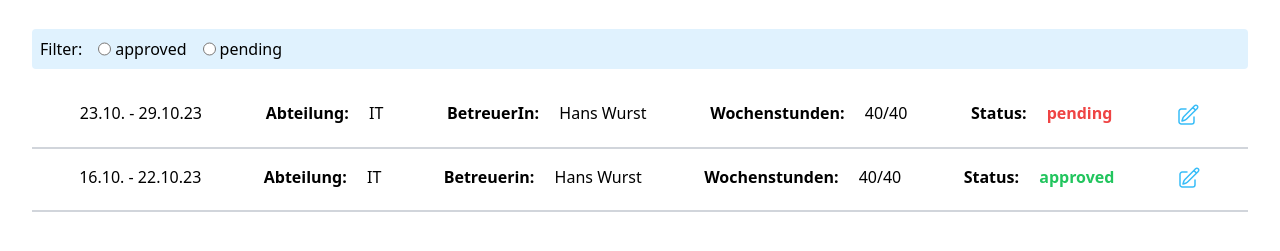
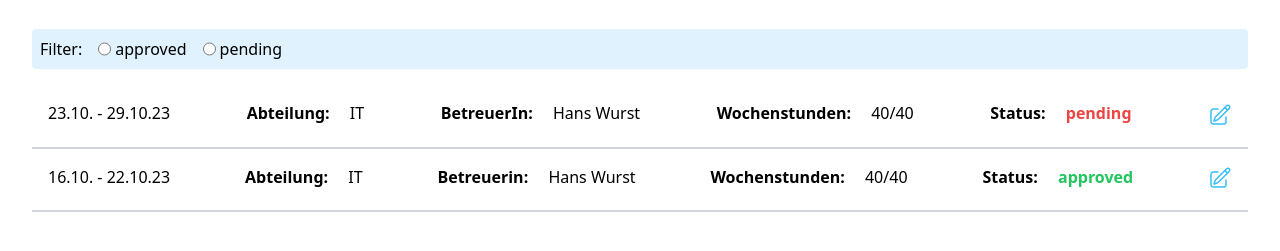
Before and after one commit to GSO-SW/coded-prototype-bohk, a plain HTML site: page nachweise.html in a window 1280 px wide. Shown: the part 203-454 px from the top of the page. Drawn offline with nearby package versions, Linux system fonts and the light colour scheme.

Commit message:
fix spacing

```diff
--- a/nachweise.html
+++ b/nachweise.html
@@ -51,7 +51,6 @@
             </a>
         </div>
     </div>
-
     <div class="mt-8">
         <div class="w-full item-center pb-0 mb-4 ">
             <form action="#" class=" flex flex-row p-2 bg-sky-100 rounded">
@@ -68,12 +67,10 @@
                 <a class="hover:opacity-70">
                     <img src="img/edit_blue.svg" class="h-6 w-6 inline" alt="edit link">
                 </a>
-
             </div>
             <hr class="border border-gray-300 rounded-md my-2 md:hidden">
-
             <div class="">
-                <ul class="flex flex-col content-center justify-center md:flex-row md:justify-around mx-auto ">
+                <ul class="flex flex-col content-center justify-center md:flex-row md:justify-between">
                     <li class="hidden md:block">
                         <div class="">23.10. - 29.10.23</div>
                     </li>
@@ -108,12 +105,10 @@
                 <a href="nachweis.html" class="hover:opacity-70">
                     <img src="img/edit_blue.svg" class="h-6 w-6 inline" alt="edit link">
                 </a>
-
             </div>
             <hr class="border border-gray-300 rounded-md my-2 md:hidden">
-
             <div class="">
-                <ul class="flex flex-col content-center justify-center md:flex-row md:justify-around mx-auto ">
+                <ul class="flex flex-col content-center justify-center md:flex-row md:justify-between">
                     <li class="hidden md:block">
                         <div class="">16.10. - 22.10.23</div>
                     </li>
@@ -134,7 +129,7 @@
                         <div class="inline-flex font-bold text-green-500"> approved</div>
                     </li>
                     <li class="hidden md:block">
-                        <a href="nachweis.html"class="hover:opacity-70">
+                        <a href="nachweis.html" class="hover:opacity-70">
                             <img src="img/edit_blue.svg" class="h-6 w-6 inline" alt="edit link">
                         </a>
                     </li>
```
